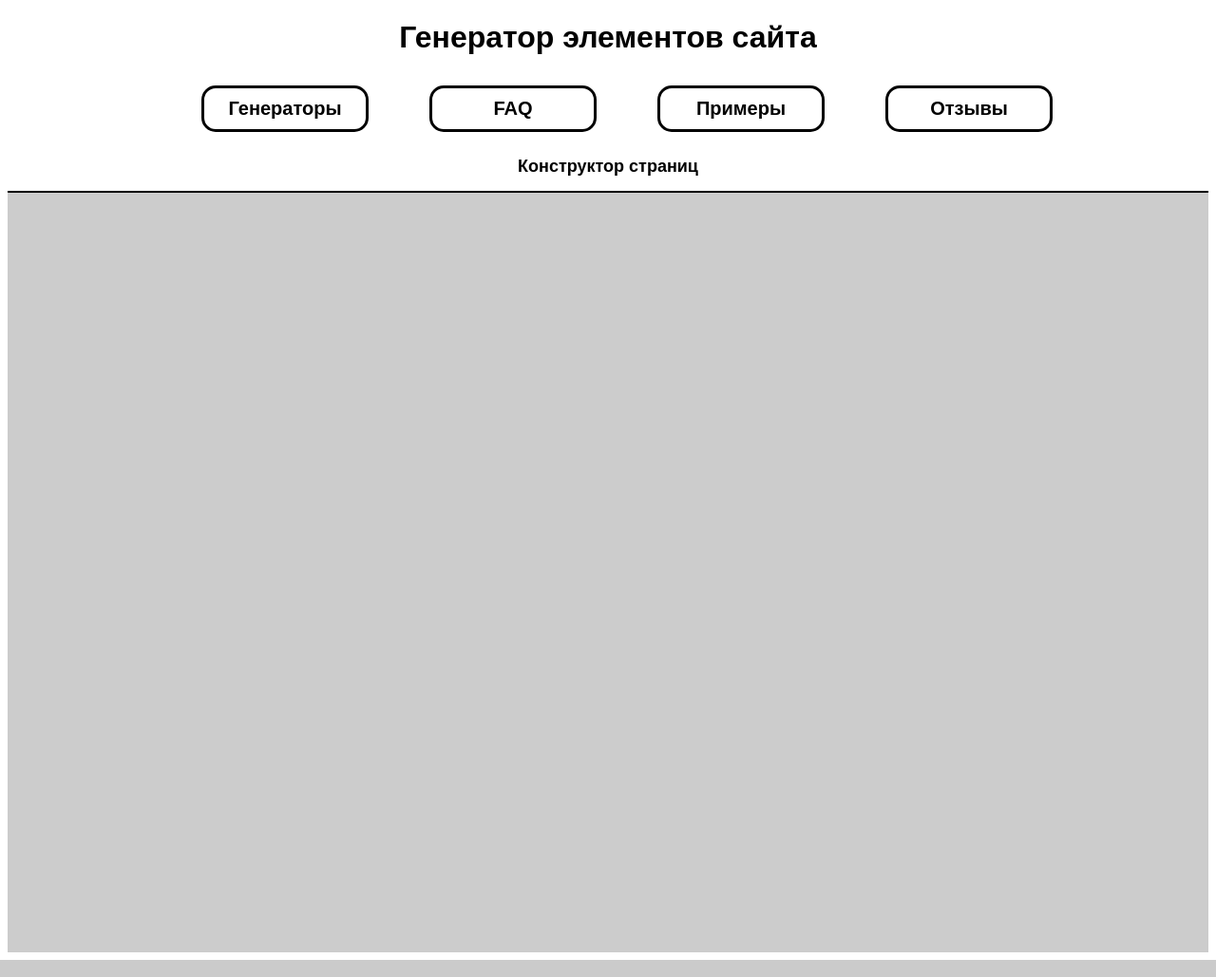
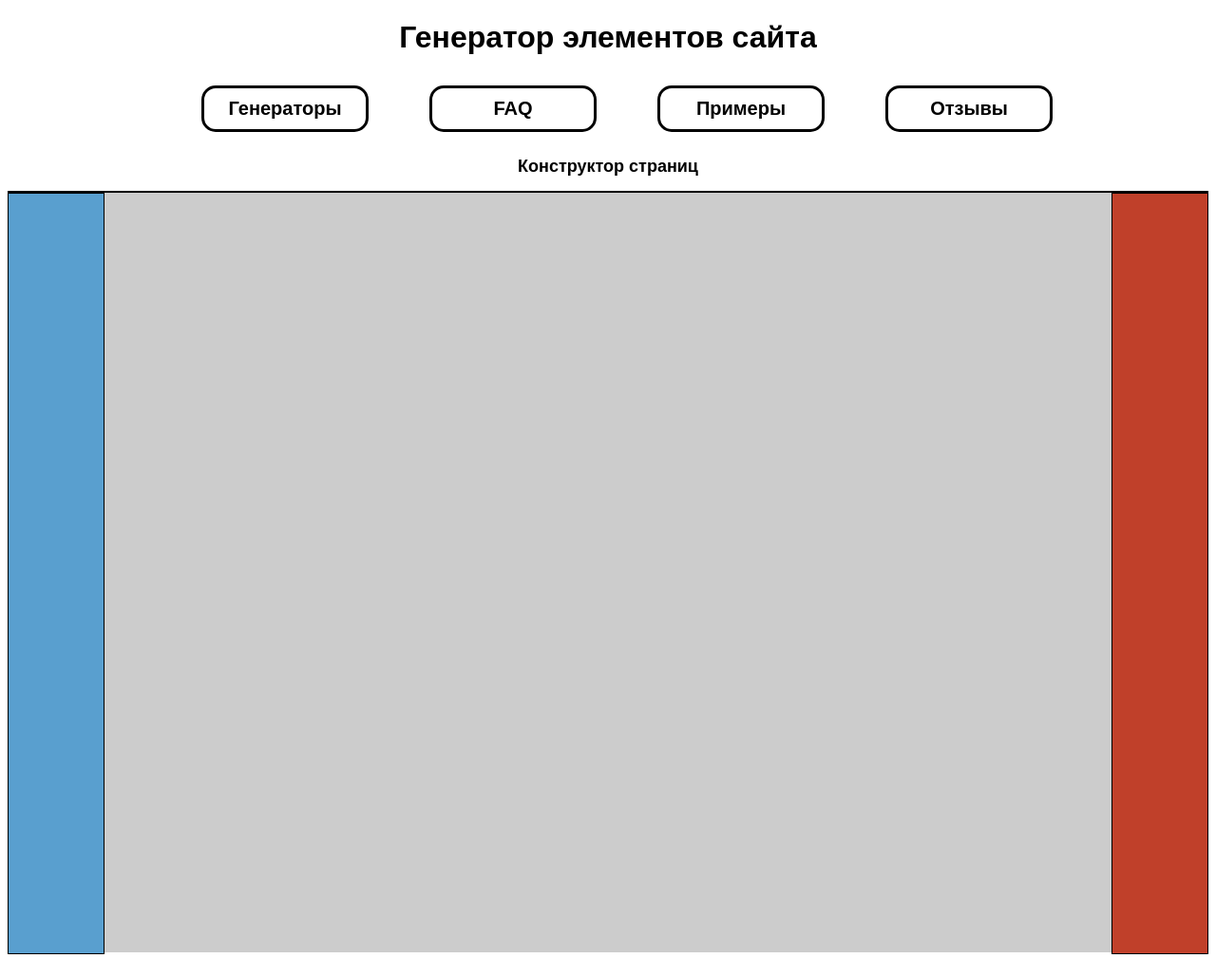
Before and after one commit to Raccoonandduck/SimpleGen, a PHP site: page /pagegen.php in a window 1280 px wide. Shown: the whole page at 95% size. Run offline with PHP 8.4, Linux system fonts and the light colour scheme; some libraries are stand-ins or nearby versions.

Commit message:
2 новых <div> внутри одного

```diff
--- a/css/style.css
+++ b/css/style.css
@@ -91,8 +91,23 @@ margin-bottom:5px;
 text-align:right;
 font-size:15px;
 }
+
 #mainPageGen{
     background-color:#cccccc;
     border-top:2px solid black;
     height:100%;
 }
+#leftPageGen{
+    background-color:#599fcf;
+    border:1px solid black;
+    height:100%;
+    width:100px;
+    float:left;
+}
+#rightPageGen{
+    background-color:#c0402a;
+    border:1px solid black;
+    height:100%;
+    width:100px;
+    float:right;
+}
--- a/pagegen.php
+++ b/pagegen.php
@@ -5,11 +5,19 @@ head();
 
 <h2>Конструктор страниц</h2>
 
-<div id="mainPageGen" width=100%><div>
+<div id="mainPageGen" width=100%>
+    <div id="leftPageGen"></div>
+    <div id="rightPageGen"></div>
+</div>
+
 
 <script>
-var mainJS =document.getElementById('mainPageGen');
+var mainJS = document.getElementById('mainPageGen');
+var leftJS = document.getElementById('leftPageGen');
+var rightJS = document.getElementById('rightPageGen');
 mainJS.style.height = window.innerHeight+'px';
+leftJS.style.height = window.innerHeight+'px';
+rightJS.style.height = window.innerHeight+'px';
 </script>
 
 <script>
```
